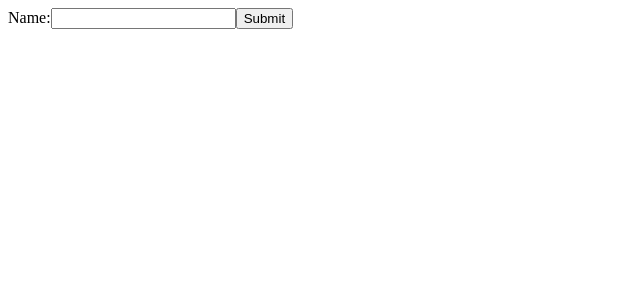
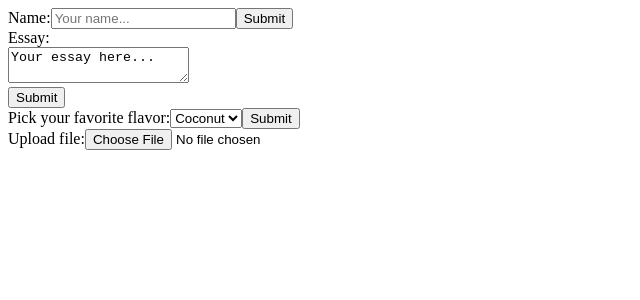
Before and after one commit to realbaotrung/ts-react-learning-curve, a React (Create React App) app: page / in a window 1280 px wide. Shown: the top 300 px of the page, without its empty margins (0-640 px from the left). Built offline with nearby package versions, Linux system fonts and the light colour scheme.

Commit message:
Add some form example

```diff
--- a/src/components/ls8/App.tsx
+++ b/src/components/ls8/App.tsx
@@ -1,6 +1,19 @@
 import {ReactElement} from 'react';
+import EssayForm from './EssayForm';
+import FileForm from './FileForm';
+import FlavorForm from './FlavorForm';
 import NameForm from './NameForm';
 
+const container = {
+  nameTextHolder: 'Your name...',
+};
 export default function App(): ReactElement {
-  return <NameForm />;
+  return (
+    <div>
+      <NameForm textHolder={container.nameTextHolder} />
+      <EssayForm />
+      <FlavorForm />
+      <FileForm />
+    </div>
+  );
 }
--- /dev/null
+++ b/src/components/ls8/EssayForm.tsx
@@ -0,0 +1,47 @@
+import React, {ReactElement} from 'react';
+
+interface IProps {}
+interface IState {
+  text: string;
+}
+
+export default class EssayForm extends React.Component<IProps, IState> {
+  constructor(props: IProps) {
+    super(props);
+    this.state = {
+      text: 'Your essay here...',
+    };
+  }
+
+  /** Typing on LEFT hand side of '=' */
+  handleChange = (event: React.ChangeEvent<HTMLTextAreaElement>): void => {
+    this.setState({text: event.currentTarget.value});
+  };
+
+  handleSubmit = (event: React.FormEvent<HTMLFormElement>): void => {
+    event.preventDefault();
+    const {text} = this.state;
+    alert(`A name was submitted: ${text}`);
+  };
+
+  render(): ReactElement {
+    const {text} = this.state;
+    return (
+      <form onSubmit={this.handleSubmit}>
+        <label htmlFor="essay">
+          Essay:
+          <div>
+            {/*
+            ================================================
+            <textarea> accepts a 'value' attribute that you can use
+            to implement a controlled component
+            ================================================
+            */}
+            <textarea value={text} onChange={this.handleChange} />
+          </div>
+        </label>
+        <input type="submit" value="Submit" />
+      </form>
+    );
+  }
+}
--- /dev/null
+++ b/src/components/ls8/FileForm.tsx
@@ -0,0 +1,23 @@
+import {ReactElement} from 'react';
+
+export default function FileForm(): ReactElement {
+  return (
+    <div>
+      {/*
+      ================================================
+      <input type='file'> lets the user choose
+      One or More Files from their device storage
+      to be uploaded to a server or manipulated
+      by Javascript via "File API"
+
+      its value is read-only,
+      it is an 'uncontrolled component'
+      ================================================
+      */}
+      <label htmlFor="file">
+        Upload file:
+        <input type="file" />
+      </label>
+    </div>
+  );
+}
--- /dev/null
+++ b/src/components/ls8/FlavorForm.tsx
@@ -0,0 +1,46 @@
+import React, {ReactElement} from 'react';
+
+interface IProps {}
+interface IState {
+  value: string;
+}
+
+export default class FlavorForm extends React.Component<IProps, IState> {
+  constructor(props: IProps) {
+    super(props);
+    this.state = {value: 'coconut'};
+  }
+
+  handleChange = (event: React.ChangeEvent<HTMLSelectElement>): void => {
+    this.setState({value: event.currentTarget.value});
+  };
+
+  handleSubmit = (event: React.FormEvent<HTMLFormElement>): void => {
+    event.preventDefault();
+    const {value} = this.state;
+    alert(`Your favorite flavor is: ${value}`);
+  };
+
+  render(): ReactElement {
+    const {value} = this.state;
+    return (
+      <form onSubmit={this.handleSubmit}>
+        <label htmlFor="flavor">
+          Pick your favorite flavor:
+          {/*
+          ================================================
+          <select> accepts a 'value' attribute that you can use
+          to implement a controlled component
+          ================================================
+          */}
+          <select value={value} onChange={this.handleChange}>
+            <option value="lime">Lime</option>
+            <option value="coconut">Coconut</option>
+            <option value="mango">Mango</option>
+          </select>
+        </label>
+        <input type="submit" value="Submit" />
+      </form>
+    );
+  }
+}
--- a/src/components/ls8/NameForm.tsx
+++ b/src/components/ls8/NameForm.tsx
@@ -1,6 +1,8 @@
 import React, {ReactElement} from 'react';
 
-interface IProps {}
+interface IProps {
+  textHolder: string;
+}
 interface IState {
   text: string;
 }
@@ -32,6 +34,7 @@ export default class NameForm extends React.Component<IProps, IState> {
 
   render(): ReactElement {
     const {text} = this.state;
+    const {textHolder} = this.props;
     return (
       <form onSubmit={this.handleSubmit}>
         <label htmlFor="name">
@@ -41,6 +44,7 @@ export default class NameForm extends React.Component<IProps, IState> {
             id="name"
             value={text}
             onChange={this.handleChange}
+            placeholder={textHolder}
           />
         </label>
         <input type="submit" value="Submit" />
```
